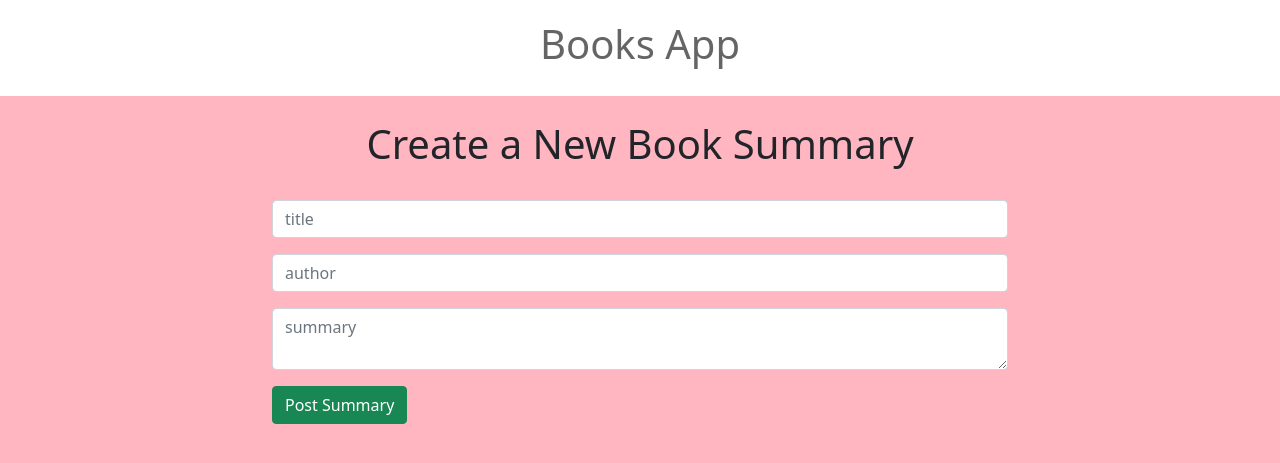
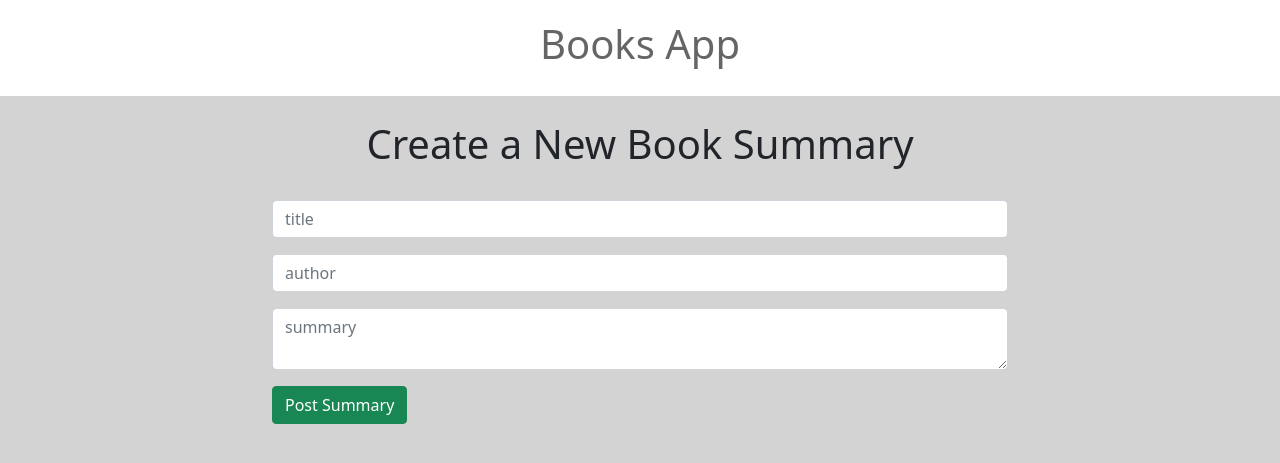
Before and after one commit to maureen28/BooksCrudApp, a Django app: page /post_book in a window 1280 px wide. Shown: the top 463 px of the page. Run offline with Django 4.2, Linux system fonts and the light colour scheme.

Commit message:
Redo the background color

```diff
--- a/books_app/templates/base.html
+++ b/books_app/templates/base.html
@@ -19,7 +19,7 @@
         }
 
         body {
-            background-color: lightpink;
+            background-color: lightgrey;
         }
     </style>
 
```
